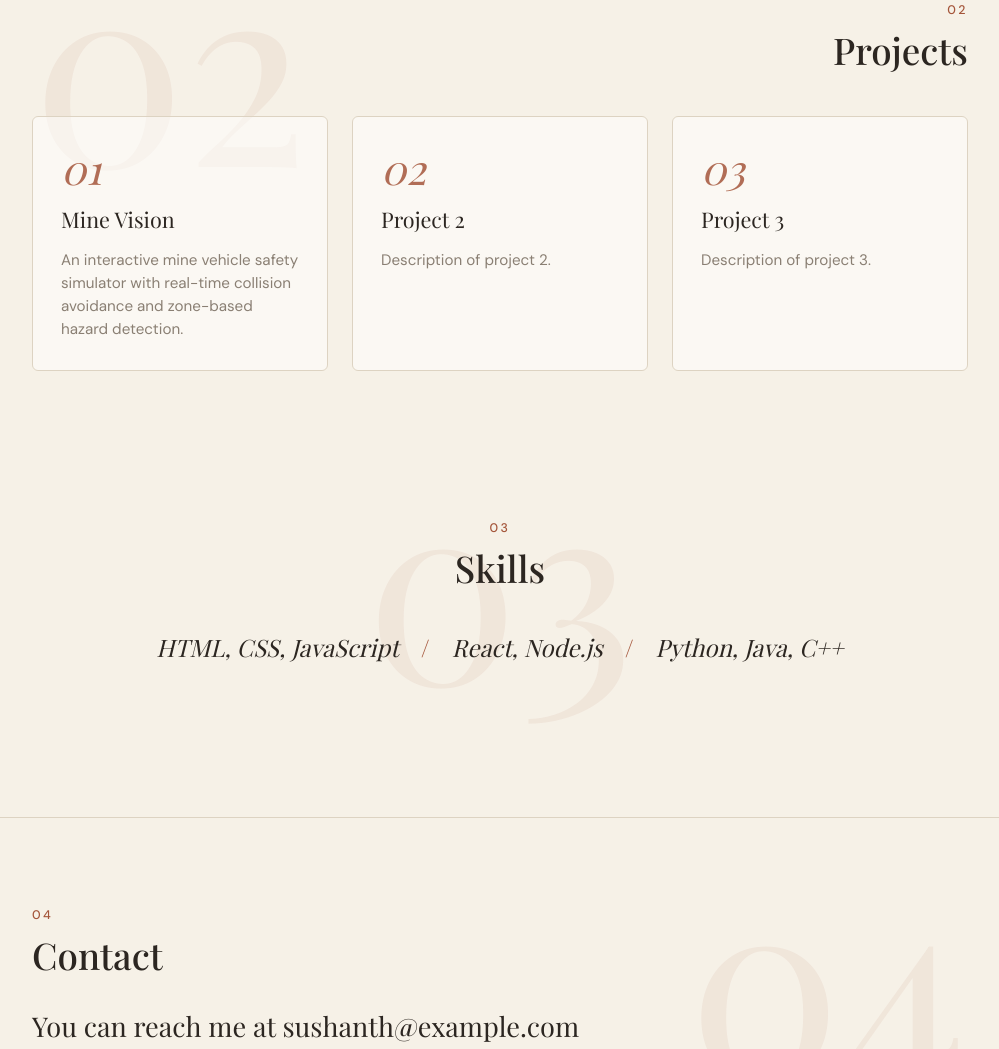
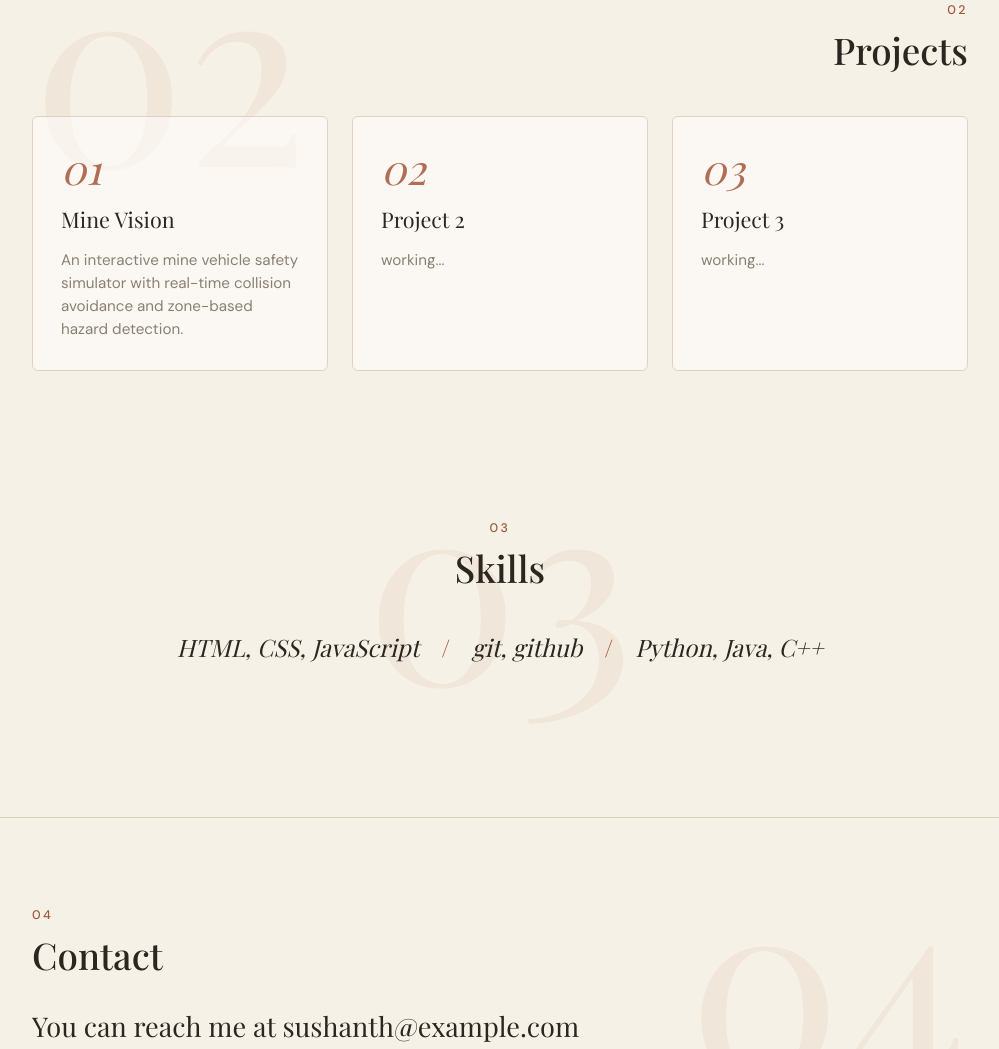
Before and after one commit to sushanth-hr/portfolio, a plain HTML site: page index.html in a window 1280 px wide. Shown: the part 955-2004 px from the top of the page, without its empty margins (140-1139 px from the left). Drawn offline with nearby package versions, Linux system fonts and the light colour scheme; a web font is replaced by a local one.

Commit message:
added text

```diff
--- a/index.html
+++ b/index.html
@@ -43,7 +43,7 @@
                     data-description="Description of project 2."
                     data-images="images/project-2.jpg">
                     <span class="project-title">Project 2</span>
-                    <span class="project-summary">Description of project 2.</span>
+                    <span class="project-summary">working...</span>
                 </button>
             </li>
             <li>
@@ -52,7 +52,7 @@
                     data-description="Description of project 3."
                     data-images="images/project-3.jpg">
                     <span class="project-title">Project 3</span>
-                    <span class="project-summary">Description of project 3.</span>
+                    <span class="project-summary">working...</span>
                 </button>
             </li>
         </ul>
@@ -70,7 +70,7 @@
         <h2>Skills</h2>
         <ul>
             <li>HTML, CSS, JavaScript</li>
-            <li>React, Node.js</li>
+            <li>git, github</li>
             <li>Python, Java, C++</li>
         </ul>
     </section>
@@ -78,8 +78,8 @@
         <h2>Contact</h2>
         <p class="contact1">You can reach me at sushanth@example.com</p>
         <div class="social-links">
-            <a href="https://github.com/your-username" target="_blank" rel="noopener noreferrer">GitHub</a>
-            <a href="https://www.linkedin.com/in/your-username/" target="_blank" rel="noopener noreferrer">LinkedIn</a>
+            <a href="https://github.com/sushanth-hr" target="_blank" rel="noopener noreferrer">GitHub</a>
+            <a href="https://www.linkedin.com/in/sushanth-hr/" target="_blank" rel="noopener noreferrer">LinkedIn</a>
         </div>
     </section>
     <footer>
```
